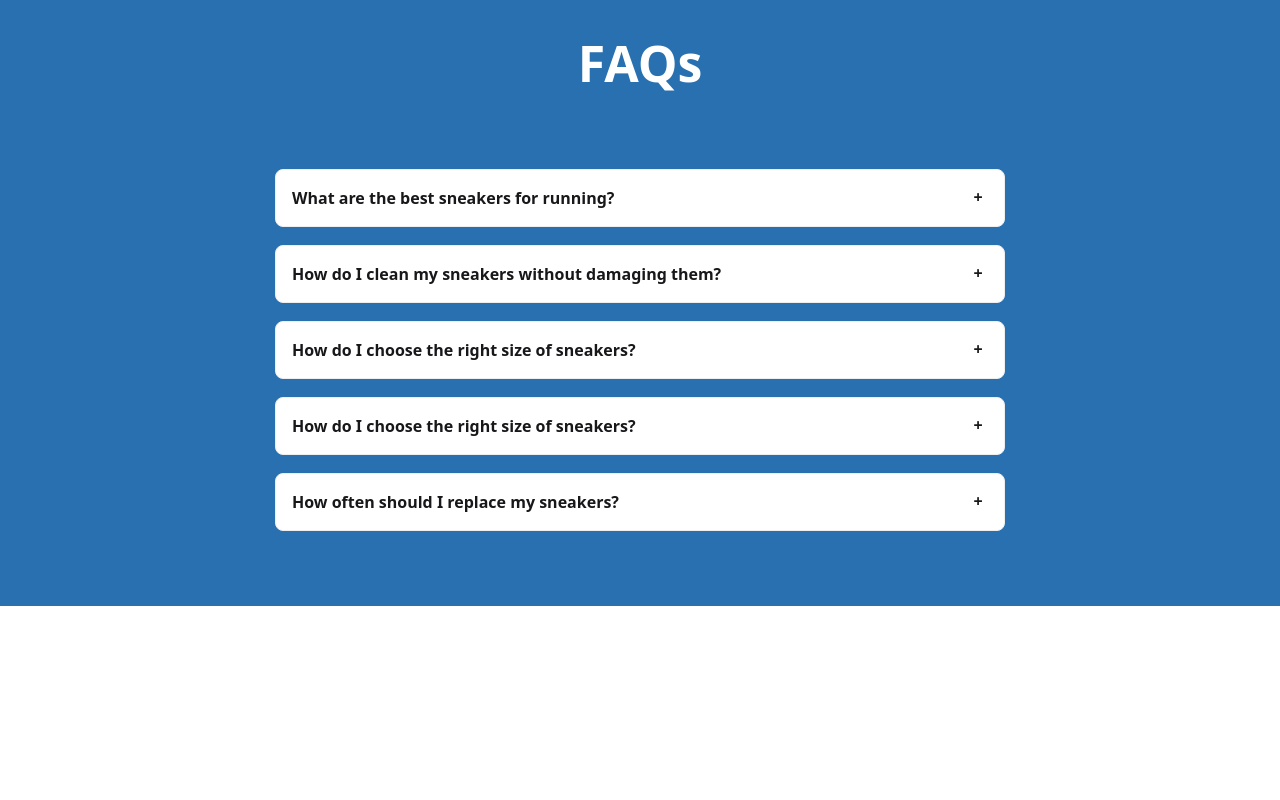
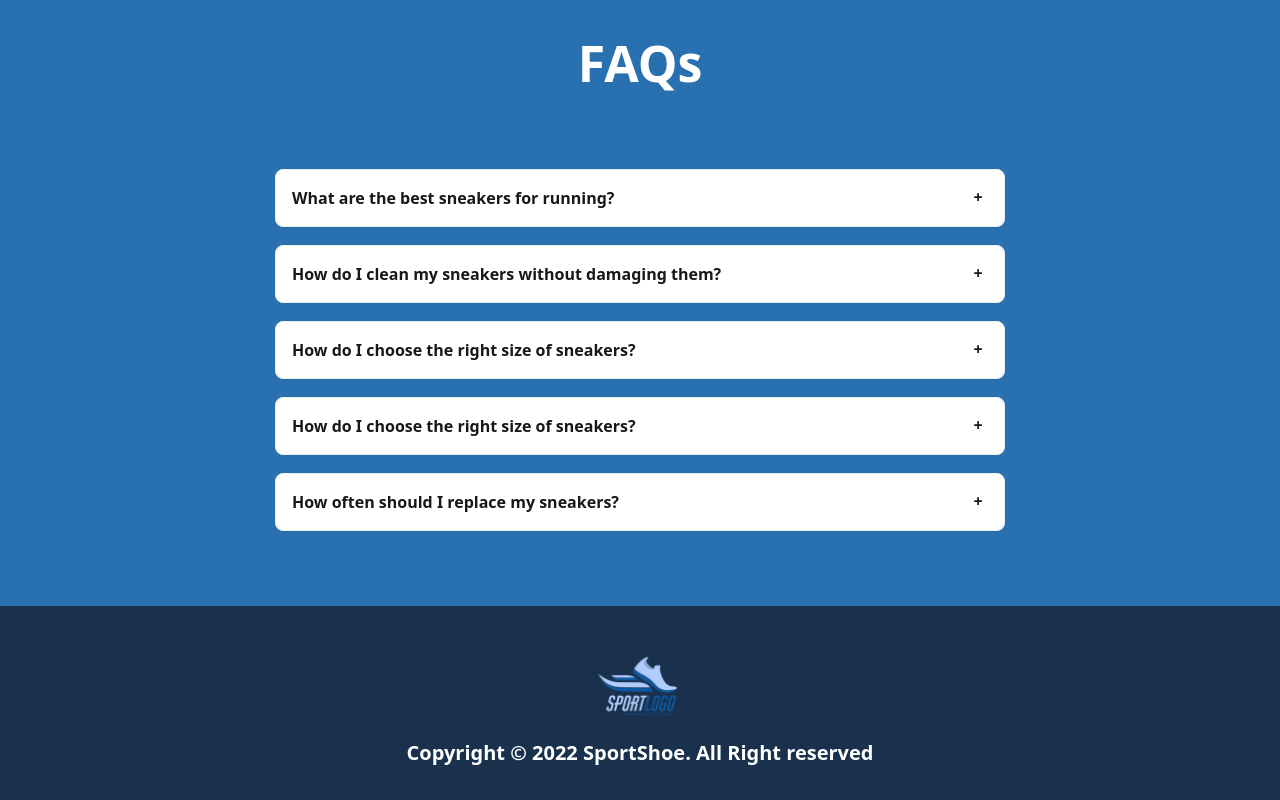
Before and after one commit to devmusfiqurrahimofficial/shoes, a plain HTML site: page index.html in a window 1280 px wide. Shown: the part 6131-6931 px from the top of the page. Before the commit the page ends 6737 px from the top, so only its background shows below. Drawn offline with nearby package versions, Linux system fonts and the light colour scheme.

Commit message:
footer end

```diff
--- a/index.html
+++ b/index.html
@@ -300,6 +300,10 @@
         <!-- faq section end -->
       </main>
 
+      <footer class="bg-[#19314D] pt-[32px] pb-[32px] flex flex-col items-center" >
+            <a class=""><img class="w-[150px]  h-auto" src="./image/logo-removebg-preview.png" alt=""></a>
+            <p class="font-semibold text-[20px] text-white ">Copyright 	&#169; 2022 SportShoe. All Right reserved</p>
+      </footer>
 
     </body>
 </html>
```
Also changed, not shown: image/logo-removebg-preview.png (added).
